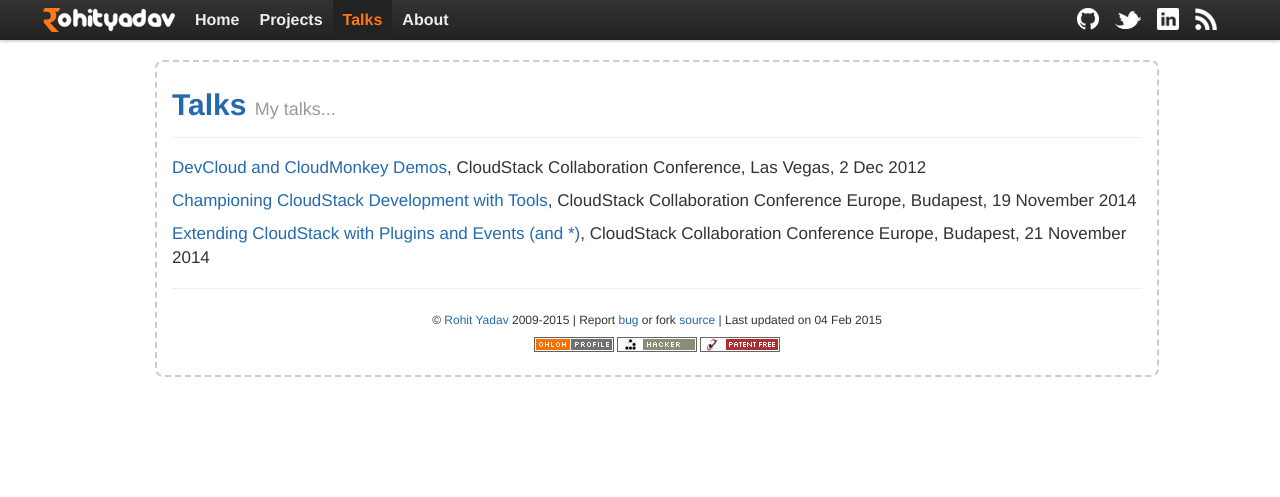
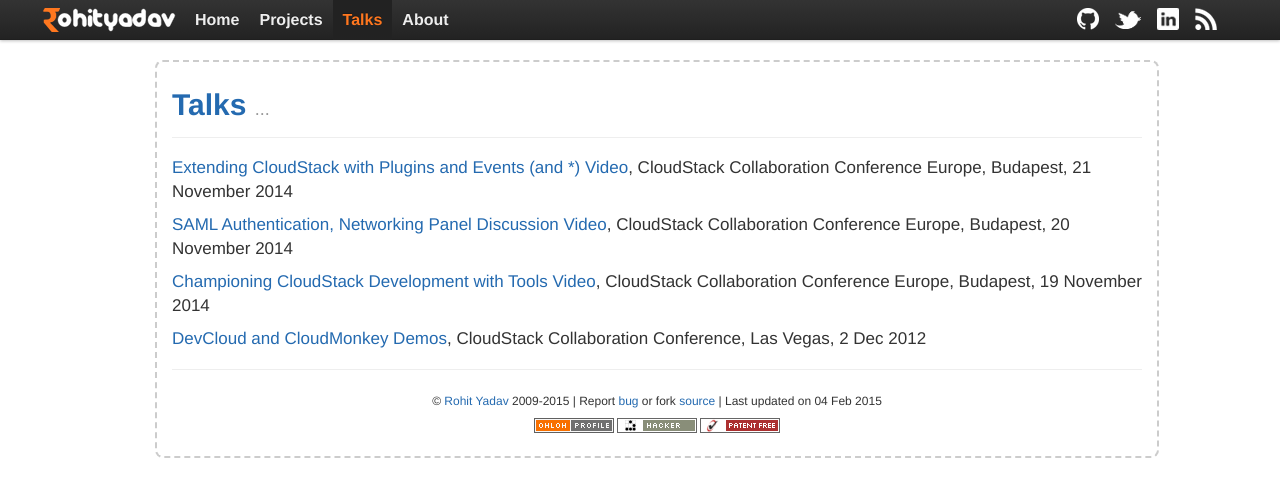
Before and after one commit to rohityadavcloud/rohityadavcloud.github.io, a Jekyll site: the page built from talks.markdown, in a window 1280 px wide. Shown: the top 497 px of the page. Built offline with Jekyll 4.4.1, drawn with Linux system fonts in a browser that asks for light colours.

Commit message:
talks: fix stuff
Signed-off-by: Rohit Yadav <rohit@scaleninja.com>

```diff
--- a/talks.markdown
+++ b/talks.markdown
@@ -1,12 +1,14 @@
 ---
 layout: page
 title: Talks
-tagline: My talks
+tagline:
 permalink: /talks/
 ---
 
+[Extending CloudStack with Plugins and Events (and *)](/files/talks/ccceu14-extending-cloudstack.pdf) [Video](https://www.youtube.com/watch?v=gFjIJU2csno), CloudStack Collaboration Conference Europe, Budapest, 21 November 2014
+
+[SAML Authentication, Networking Panel Discussion Video](https://www.youtube.com/watch?v=i_ttBpiX4xM&t=15m55s), CloudStack Collaboration Conference Europe, Budapest, 20 November 2014
+
+[Championing CloudStack Development with Tools](/files/talks/ccceu14-tools.pdf) [Video](https://www.youtube.com/watch?v=g6vUHGoVtpI), CloudStack Collaboration Conference Europe, Budapest, 19 November 2014
+
 [DevCloud and CloudMonkey Demos](/files/talks/ccc12-devcloud+cloudmonkey.pdf), CloudStack Collaboration Conference, Las Vegas, 2 Dec 2012
-
-[Championing CloudStack Development with Tools](/files/talks/ccceu14-tools.pdf), CloudStack Collaboration Conference Europe, Budapest, 19 November 2014
-
-[Extending CloudStack with Plugins and Events (and *)](/files/talks/ccceu14-extending-cloudstack.pdf), CloudStack Collaboration Conference Europe, Budapest, 21 November 2014
```
